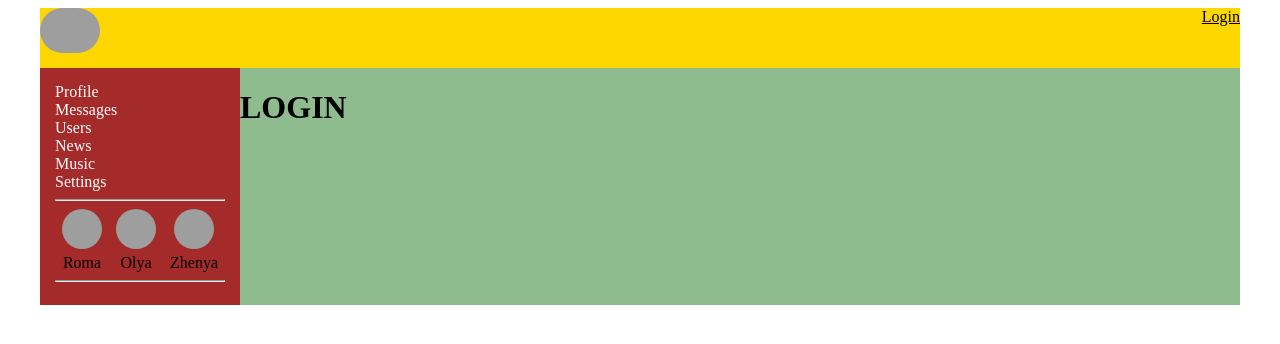
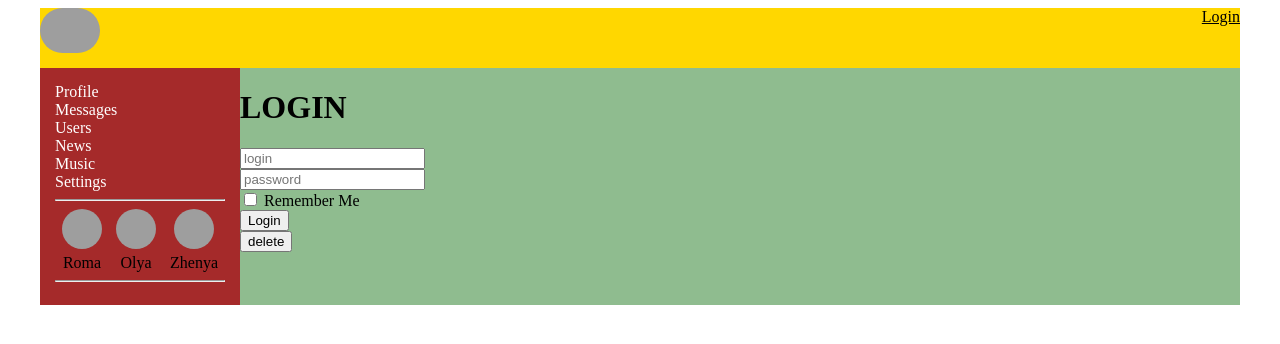
Before and after one commit to Roman-2013/social_network-finaly-, a React (Create React App) app: page /login in a window 1280 px wide. Shown: the top 344 px of the page. Built offline with nearby package versions, Linux system fonts and the light colour scheme; no server answers; grey boxes are pictures that could not be loaded.

Commit message:
#75 (redux-form(login)

```diff
--- a/src/api/api.ts
+++ b/src/api/api.ts
@@ -23,17 +23,23 @@ export const userAPI = {
 export const authAPI = {
     setUserData: () => {
         return instans.get(`/auth/me`)
+    },
+    login: (email:string,password:string,rememberMe:boolean) => {
+        return instans.post(`/auth/login`,{email,password,rememberMe})
+    },
+    loginOut: () => {
+        return instans.delete(`/auth/login`,)
     }
 }
 
-export const profileAPI={
-    setProfile:(profileId:string)=>{
+export const profileAPI= {
+    setProfile: (profileId: string) => {
         return instans.get(`/profile/${profileId}`)
     },
-    getStatus:(userId:string)=>{
+    getStatus: (userId: string) => {
         return instans.get(`/profile/status/${userId}`)
     },
-    updateProfileStatusTC:(status:string)=>{
+    updateProfileStatusTC: (status: string) => {
         return instans.put('/profile/status', {status})
     }
 }
--- a/src/components/Login/login.tsx
+++ b/src/components/Login/login.tsx
@@ -1,9 +1,59 @@
 import React from 'react';
+import {reduxForm, Field, InjectedFormProps} from 'redux-form';
+import {authAPI} from '../../api/api';
+
+type FormDataType = {
+    login: string
+    password: string
+    rememberMe: boolean
+}
+// {login:string,password:string,rememberMe:boolean }
 
 export const Login = () => {
+
+    const onSubmit = (formData: FormDataType) => {
+        authAPI.login(formData.login, formData.password, formData.rememberMe)
+            .then(res => {
+
+            })
+
+    }
+    const onSubmitDelete = () => {
+        authAPI.loginOut()
+            .then(res => {
+                console.log( res.data)
+
+            })
+    }
+
     return (
         <div>
             <h1>LOGIN</h1>
+            <ReduxLogin onSubmit={onSubmit}/>
+            <button onClick={()=>onSubmitDelete()}>delete</button>
         </div>
     );
 };
+
+
+const LoginForm: React.FC<InjectedFormProps<FormDataType>> = (props) => {
+    const {handleSubmit} = props
+    return (
+
+        <form onSubmit={handleSubmit}>
+            <div>
+                <Field name={'login'} component={'input'} placeholder={'login'}/>
+            </div>
+            <div>
+                <Field name={'password'} component={'input'} placeholder={'password'}/></div>
+            <div>
+                <Field name={'rememberMe'} type="checkbox" component={'input'}/> Remember Me
+            </div>
+            <div>
+                <button>Login</button>
+            </div>
+        </form>
+    )
+};
+
+const ReduxLogin = reduxForm<FormDataType>({form: 'login'})(LoginForm)
--- a/src/components/Profile/ProfileStatus/ProfileStatus.tsx
+++ b/src/components/Profile/ProfileStatus/ProfileStatus.tsx
@@ -30,7 +30,7 @@ export class ProfileStatus extends React.Component<ProfileStatusType> {
     }
 
 
-     componentDidUpdate(prevProps:any,prevState:any) {
+     componentDidUpdate(prevProps:ProfileStatusType) {
     if(prevProps.status!==this.props.status){
         this.setState({status:this.props.status})
     }
--- a/src/state/reduxStore.ts
+++ b/src/state/reduxStore.ts
@@ -6,13 +6,15 @@ import {usersReducer} from './usersReducer';
 import {authReducer} from './authReducer';
 import thunkMiddleware,{ThunkDispatch} from 'redux-thunk';
 import {useDispatch} from 'react-redux';
+import {reducer as formReducer} from 'redux-form';
 
 const rootReducer=combineReducers({
     Dialog:DialogsReducer,
     ProfilePage:ProfileReducer,
     SiteBar:SiteBarReducer,
     Users:usersReducer,
-    Auth:authReducer
+    Auth:authReducer,
+    form:formReducer
 })
 
 export const store =createStore(rootReducer,applyMiddleware(thunkMiddleware))
```
